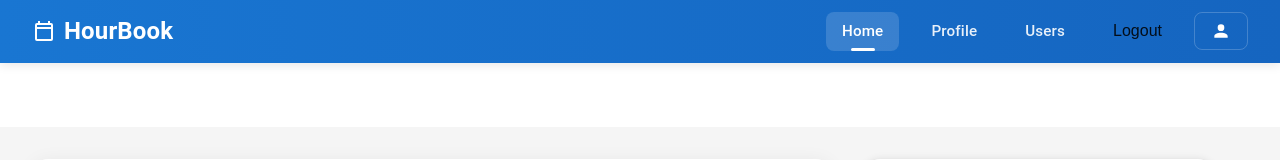
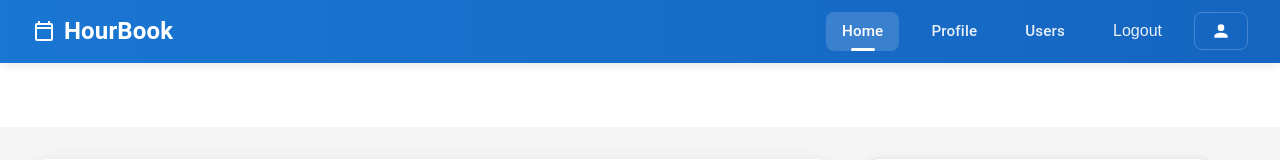
Before and after one commit to kvilho/nowhitespaces, a React (Vite) app in the folder frontend/: page / in a window 1280 px wide. Shown: the top 160 px of the page. Built offline with nearby package versions, Linux system fonts and the light colour scheme; no server answers; sample sign-in values are in the browser's storage.

Commit message:
Hiomista frontissa

```diff
--- a/frontend/src/components/Calendar.tsx
+++ b/frontend/src/components/Calendar.tsx
@@ -292,7 +292,7 @@ const Calendar: React.FC = () => {
                 <div className="entry-date">
                   {new Date(Array.isArray(entry.entryStart)
                     ? new Date(entry.entryStart[0], entry.entryStart[1] - 1, entry.entryStart[2]).toLocaleDateString()
-                    : entry.entryStart).toLocaleDateString()}
+                    : entry.entryStart).toLocaleDateString("en-GB")}
                 </div>
                 <div className="entry-time">
                   {Array.isArray(entry.entryStart)
--- a/frontend/src/pages/Home.tsx
+++ b/frontend/src/pages/Home.tsx
@@ -19,7 +19,7 @@ const Home: React.FC = () => {
   const isButtonVisible = () => {
     const now = new Date();
     const currentHour = now.getUTCHours() + 2;
-    return currentHour >= 16 && currentHour < 21;
+    return currentHour >= 6 && currentHour < 21;
   };
 
   return (
--- a/frontend/src/styles/navbar.css
+++ b/frontend/src/styles/navbar.css
@@ -161,9 +161,9 @@
 }
 
 .logout-button {
+    color: rgba(255, 255, 255, 0.9);
     background: none;
     border: none;
-    color: inherit;
     font-size: inherit;
     cursor: pointer;
     padding: 0.5rem 1rem;
```
